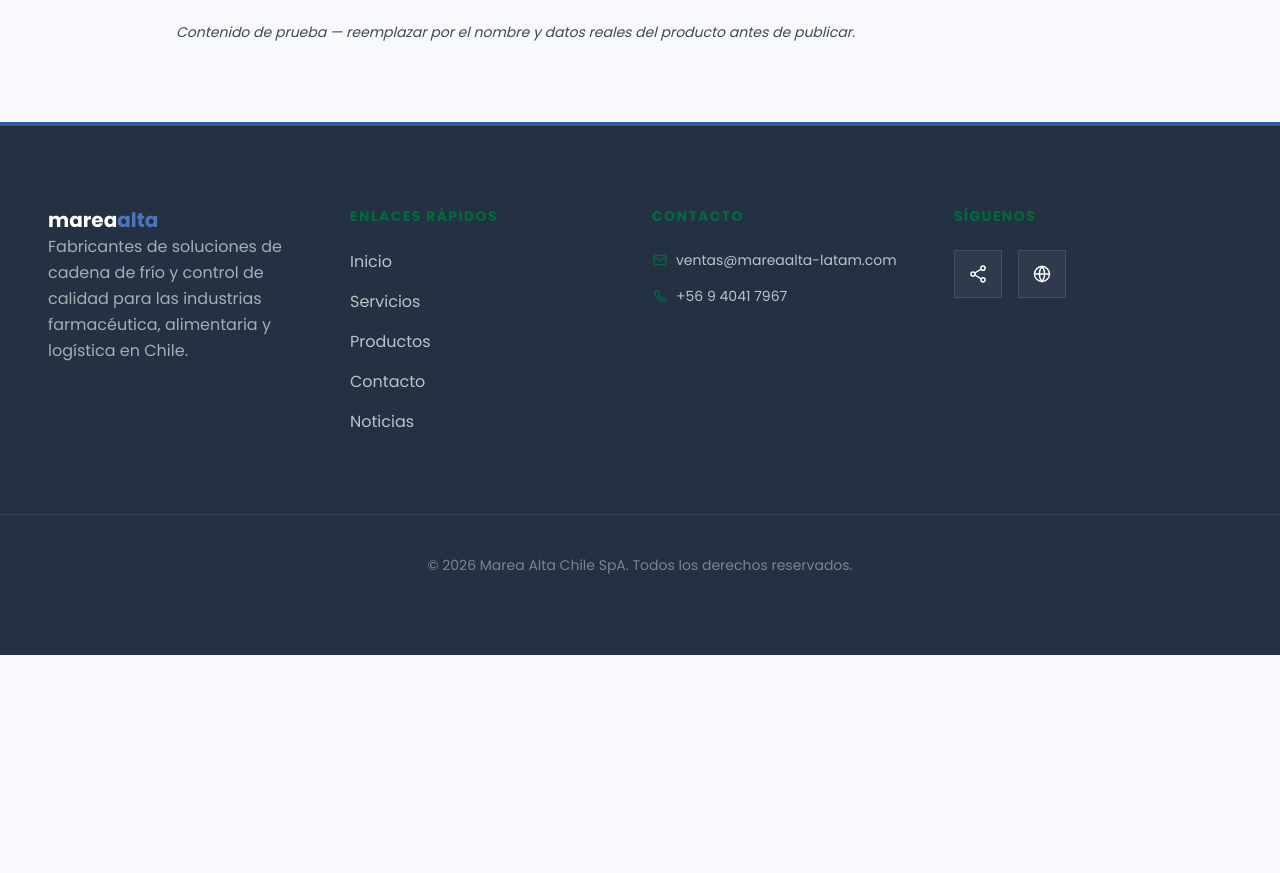
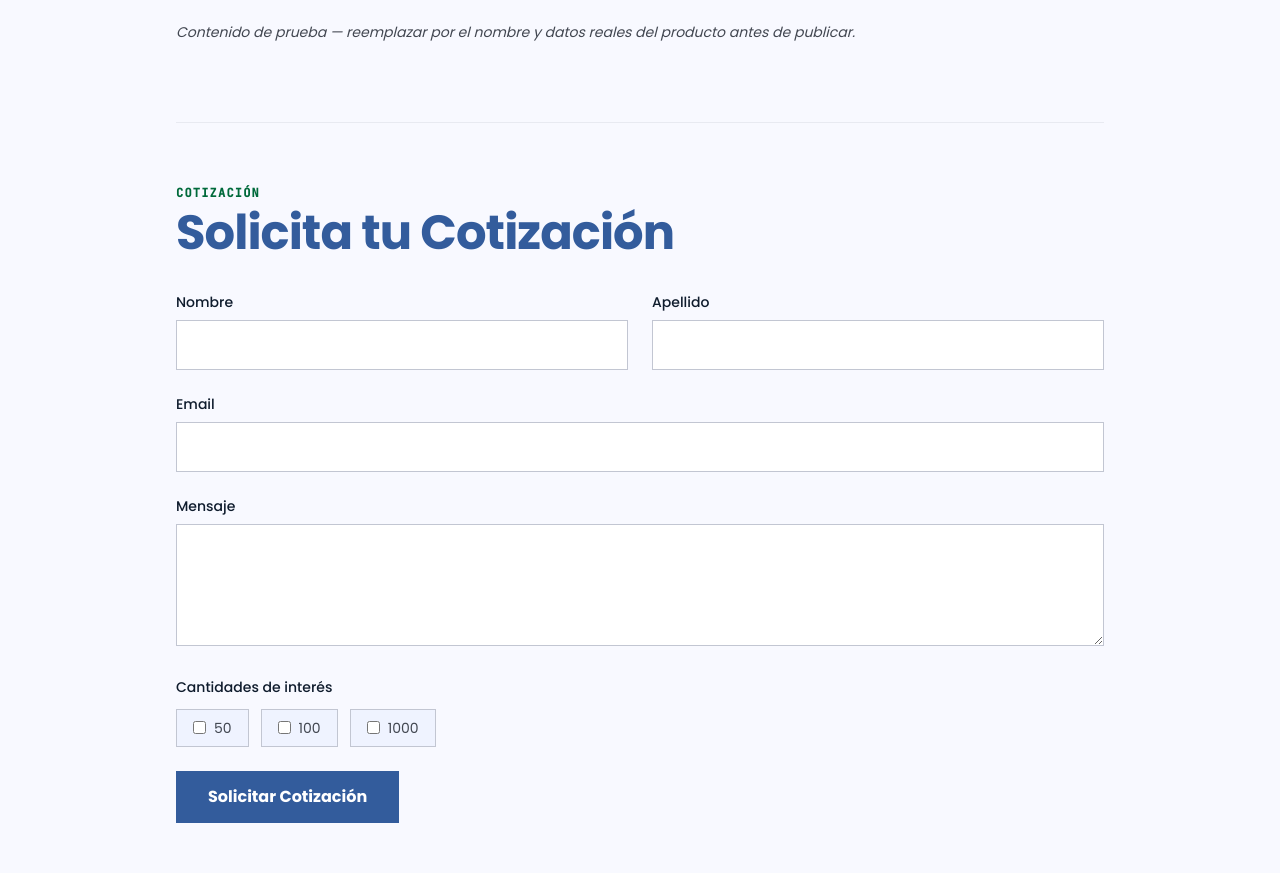
Before and after one commit to bilibriann/marea-alta, a Next.js app: page /productos/producto-de-prueba-1 in a window 1280 px wide. Shown: the part 960-1833 px from the top of the page. Before the commit the page ends 1615 px from the top, so only its background shows below. Built offline with nearby package versions, Linux system fonts and the light colour scheme.

Commit message:
feat: agrega formulario de cotizacion y embed de video en pagina de producto

```diff
--- a/public/admin/config.yml
+++ b/public/admin/config.yml
@@ -58,6 +58,19 @@ collections:
           widget: "text",
           required: false,
         }
+      - label: "Cantidades para Cotizar"
+        name: "opciones_cantidad"
+        widget: "list"
+        required: false
+        hint: "Cantidades disponibles para cotizar este producto (ej: 50, 100, 1000)"
+        field: { label: "Cantidad", name: "cantidad", widget: "string" }
+      - {
+          label: "Video de YouTube",
+          name: "video_youtube",
+          widget: "string",
+          required: false,
+          hint: "URL completa del video (ej: https://www.youtube.com/watch?v=...). Déjalo vacío si el producto no tiene video.",
+        }
 
   - name: "noticias"
     label: "Noticias"
--- a/src/app/productos/[slug]/page.tsx
+++ b/src/app/productos/[slug]/page.tsx
@@ -4,8 +4,26 @@ import Image from 'next/image'
 import Link from 'next/link'
 import { getAllProductos, getProducto } from '@/lib/productos'
 import { ArrowRightIcon } from '@/components/icons'
+import { CotizacionForm } from '../_components/CotizacionForm'
 
 export const dynamicParams = false
+
+function getYoutubeEmbedUrl(url: string): string | null {
+  try {
+    const parsed = new URL(url)
+    if (parsed.hostname === 'youtu.be') {
+      return `https://www.youtube.com/embed${parsed.pathname}`
+    }
+    if (parsed.hostname.includes('youtube.com')) {
+      const id = parsed.searchParams.get('v')
+      if (id) return `https://www.youtube.com/embed/${id}`
+      if (parsed.pathname.startsWith('/embed/')) return url
+    }
+    return null
+  } catch {
+    return null
+  }
+}
 
 export async function generateStaticParams() {
   const productos = await getAllProductos()
@@ -34,6 +52,8 @@ export default async function ProductoPage({
   const { slug } = await params
   const producto = await getProducto(slug)
   if (!producto) notFound()
+
+  const videoEmbedUrl = producto.video_youtube ? getYoutubeEmbedUrl(producto.video_youtube) : null
 
   return (
     <div className="mx-auto max-w-5xl px-4 py-20 md:px-12">
@@ -91,6 +111,28 @@ export default async function ProductoPage({
           {producto.nota_adicional}
         </p>
       )}
+
+      <div className="mt-20 border-t border-outline-variant/30 pt-16">
+        <span className="mb-2 block font-mono text-label-sm font-bold uppercase tracking-widest text-tertiary">
+          Cotización
+        </span>
+        <h2 className="mb-8 text-headline-lg-mobile text-primary md:text-headline-xl">
+          Solicita tu Cotización
+        </h2>
+        <CotizacionForm producto={producto.nombre} cantidades={producto.opciones_cantidad} />
+      </div>
+
+      {videoEmbedUrl && (
+        <div className="relative mt-16 aspect-video overflow-hidden border border-outline-variant">
+          <iframe
+            src={videoEmbedUrl}
+            title={`Video de ${producto.nombre}`}
+            allow="accelerometer; autoplay; clipboard-write; encrypted-media; gyroscope; picture-in-picture"
+            allowFullScreen
+            className="absolute inset-0 h-full w-full"
+          />
+        </div>
+      )}
     </div>
   )
 }
--- /dev/null
+++ b/src/app/productos/_components/CotizacionForm.tsx
@@ -0,0 +1,114 @@
+'use client'
+
+import { useState, type FormEvent } from 'react'
+import { Button } from '@/components/Button'
+import { sendCotizacionForm } from '@/lib/forms'
+
+interface Props {
+  producto: string
+  cantidades: string[]
+}
+
+type Status = 'idle' | 'loading' | 'success' | 'error'
+
+const inputClass =
+  'w-full border border-outline-variant bg-surface-container-lowest px-4 py-3 text-on-surface placeholder:text-on-surface-variant/60 focus:border-primary focus:outline-none'
+
+export function CotizacionForm({ producto, cantidades }: Props) {
+  const [status, setStatus] = useState<Status>('idle')
+  const [error, setError] = useState<string | null>(null)
+
+  async function handleSubmit(event: FormEvent<HTMLFormElement>) {
+    event.preventDefault()
+    const form = event.currentTarget
+    const data = new FormData(form)
+
+    setStatus('loading')
+    setError(null)
+
+    const result = await sendCotizacionForm({
+      nombre: String(data.get('nombre') ?? ''),
+      apellido: String(data.get('apellido') ?? ''),
+      email: String(data.get('email') ?? ''),
+      mensaje: String(data.get('mensaje') ?? ''),
+      producto,
+      cantidades: data.getAll('cantidades').map(String),
+    })
+
+    if (result.ok) {
+      setStatus('success')
+      form.reset()
+    } else {
+      setStatus('error')
+      setError(result.error ?? 'No se pudo enviar la cotización.')
+    }
+  }
+
+  if (status === 'success') {
+    return (
+      <div className="border border-tertiary bg-tertiary-container/10 p-8 text-center">
+        <p className="font-semibold text-tertiary">
+          ¡Listo! Recibimos tu solicitud de cotización, te contactaremos a la brevedad.
+        </p>
+      </div>
+    )
+  }
+
+  return (
+    <form onSubmit={handleSubmit} className="space-y-6">
+      <div className="grid gap-6 sm:grid-cols-2">
+        <div>
+          <label htmlFor="nombre" className="mb-2 block text-sm font-medium text-on-surface">
+            Nombre
+          </label>
+          <input id="nombre" name="nombre" type="text" required className={inputClass} />
+        </div>
+        <div>
+          <label htmlFor="apellido" className="mb-2 block text-sm font-medium text-on-surface">
+            Apellido
+          </label>
+          <input id="apellido" name="apellido" type="text" required className={inputClass} />
+        </div>
+      </div>
+
+      <div>
+        <label htmlFor="email" className="mb-2 block text-sm font-medium text-on-surface">
+          Email
+        </label>
+        <input id="email" name="email" type="email" required className={inputClass} />
+      </div>
+
+      <div>
+        <label htmlFor="mensaje" className="mb-2 block text-sm font-medium text-on-surface">
+          Mensaje
+        </label>
+        <textarea id="mensaje" name="mensaje" rows={4} required className={inputClass} />
+      </div>
+
+      {cantidades.length > 0 && (
+        <div>
+          <span className="mb-3 block text-sm font-medium text-on-surface">
+            Cantidades de interés
+          </span>
+          <div className="flex flex-wrap gap-3">
+            {cantidades.map((cantidad) => (
+              <label
+                key={cantidad}
+                className="flex items-center gap-2 border border-outline-variant bg-surface-container-low px-4 py-2 text-sm text-on-surface-variant transition-colors has-[:checked]:border-primary has-[:checked]:bg-primary-container/20 has-[:checked]:text-on-surface"
+              >
+                <input type="checkbox" name="cantidades" value={cantidad} className="accent-primary" />
+                {cantidad}
+              </label>
+            ))}
+          </div>
+        </div>
+      )}
+
+      {status === 'error' && <p className="text-sm text-error">{error}</p>}
+
+      <Button type="submit" disabled={status === 'loading'} className="disabled:cursor-not-allowed disabled:opacity-60">
+        {status === 'loading' ? 'Enviando…' : 'Solicitar Cotización'}
+      </Button>
+    </form>
+  )
+}
--- a/src/content/productos/producto-de-prueba-1.md
+++ b/src/content/productos/producto-de-prueba-1.md
@@ -15,4 +15,9 @@ grupos_opciones:
     opciones:
       - 400gr/20 Unidades x caja
 nota_adicional: "Contenido de prueba — reemplazar por el nombre y datos reales del producto antes de publicar."
+opciones_cantidad:
+  - "50"
+  - "100"
+  - "1000"
+video_youtube: "https://www.youtube.com/watch?v=dQw4w9WgXcQ"
 ---
--- a/src/lib/forms.ts
+++ b/src/lib/forms.ts
@@ -18,3 +18,43 @@ export async function subscribeNewsletter(_email: string): Promise<FormResult> {
   // stub — conectar servicio de email marketing aquí
   return { ok: true }
 }
+
+export interface CotizacionFormData {
+  nombre: string
+  apellido: string
+  email: string
+  mensaje: string
+  producto: string
+  cantidades: string[]
+}
+
+export async function sendCotizacionForm(data: CotizacionFormData): Promise<FormResult> {
+  const endpoint = process.env.NEXT_PUBLIC_FORMS_ENDPOINT
+  if (!endpoint) {
+    return { ok: false, error: 'El formulario de cotización aún no está configurado.' }
+  }
+
+  const body = new FormData()
+  body.append('nombre', data.nombre)
+  body.append('apellido', data.apellido)
+  body.append('email', data.email)
+  body.append('mensaje', data.mensaje)
+  body.append('producto', data.producto)
+  for (const cantidad of data.cantidades) {
+    body.append('cantidades', cantidad)
+  }
+
+  try {
+    const res = await fetch(endpoint, {
+      method: 'POST',
+      body,
+      headers: { Accept: 'application/json' },
+    })
+    if (!res.ok) {
+      return { ok: false, error: 'No se pudo enviar la cotización. Intenta nuevamente.' }
+    }
+    return { ok: true }
+  } catch {
+    return { ok: false, error: 'No se pudo enviar la cotización. Revisa tu conexión e intenta nuevamente.' }
+  }
+}
--- a/src/lib/productos.ts
+++ b/src/lib/productos.ts
@@ -14,6 +14,8 @@ const productoFrontmatterSchema = z.object({
   galeria: z.array(z.string().min(1)).default([]),
   grupos_opciones: z.array(opcionGrupoSchema).default([]),
   nota_adicional: z.string().min(1).optional(),
+  opciones_cantidad: z.array(z.string().min(1)).default([]),
+  video_youtube: z.url().optional(),
 })
 
 export type OpcionGrupo = z.infer<typeof opcionGrupoSchema>
```
